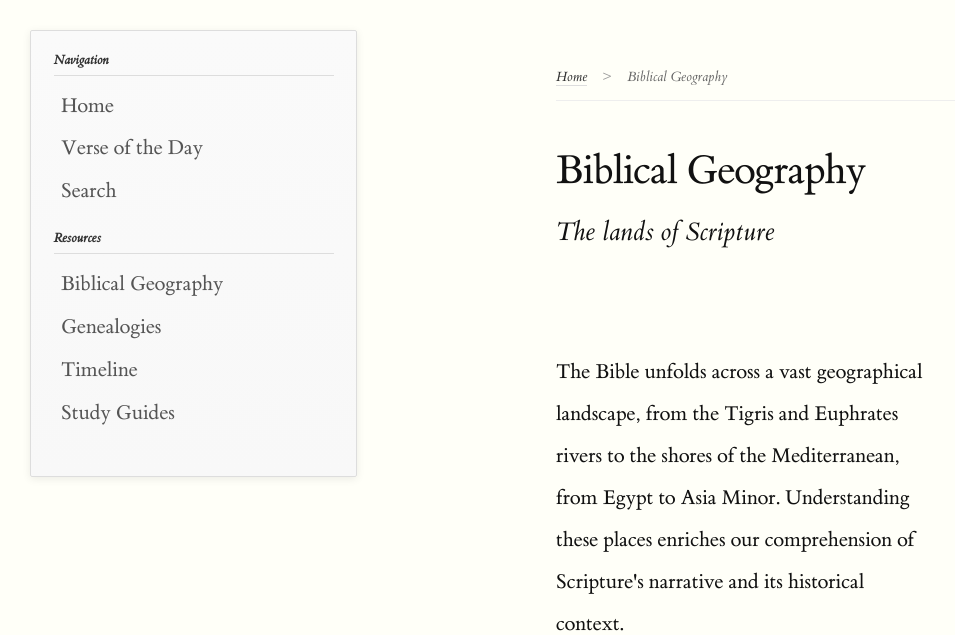
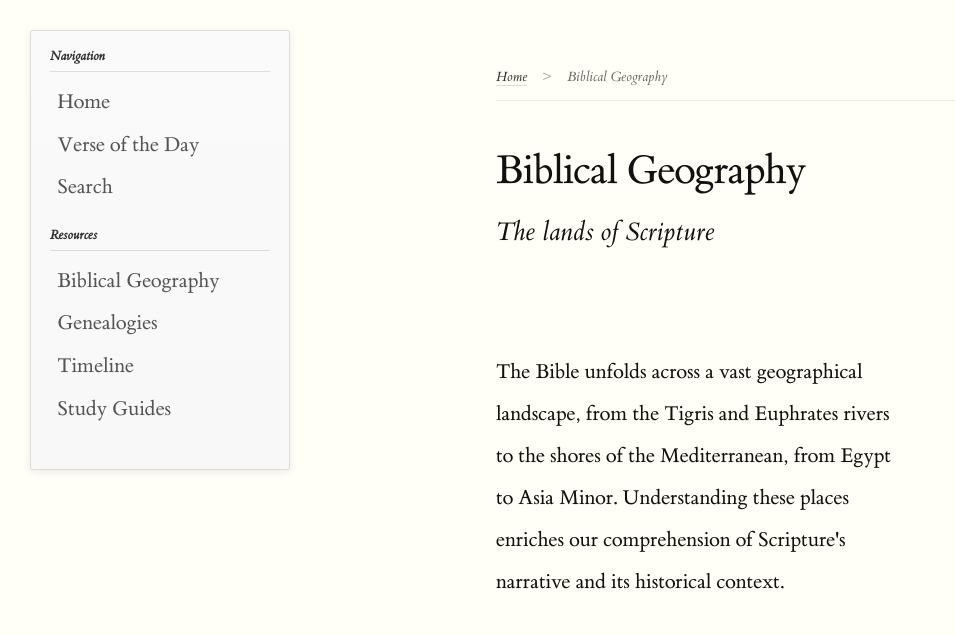
Before and after one commit to kennethreitz/kjvstudy.org, a FastAPI app: page /biblical-maps in a window 1280 px wide. Shown: the top 635 px of the page, without its empty margins (0-955 px from the left). Run offline with FastAPI, Linux system fonts and the light colour scheme; parts of the project's set-up code (start-up, migrations or seed data) failed here and were passed over; some libraries are stand-ins or nearby versions.

Commit message:
Make sidebar narrower and more compact
Reduce sidebar width from 280px to 220px:
- Decrease padding from 1.5rem to 1.25rem
- Reduce font-size from 0.85rem to 0.8rem
- Tighten line-height from 1.6 to 1.5
- Adjust article margin-left from 340px to 280px

Creates a more elegant, space-efficient navigation sidebar.

🤖 Generated with [Claude Code](https://claude.com/claude-code)

Co-Authored-By: Claude <noreply@anthropic.com>

```diff
--- a/kjvstudy_org/templates/base.html
+++ b/kjvstudy_org/templates/base.html
@@ -117,15 +117,15 @@
             position: fixed;
             top: 2rem;
             left: 2rem;
-            width: 280px;
+            width: 220px;
             max-height: calc(100vh - 4rem);
             overflow-y: auto;
             background: linear-gradient(to bottom, #fafafa 0%, #f8f8f8 100%);
             border: 1px solid #ddd;
             border-radius: 2px;
-            padding: 1.5rem;
-            font-size: 0.85rem;
-            line-height: 1.6;
+            padding: 1.25rem;
+            font-size: 0.8rem;
+            line-height: 1.5;
             box-shadow: 0 2px 8px rgba(0,0,0,0.08);
             z-index: 100;
         }
@@ -228,7 +228,7 @@
         /* Adjust article position when sidebar is present */
         @media (min-width: 1201px) {
             article {
-                margin-left: 340px;
+                margin-left: 280px;
             }
         }
     </style>
```
